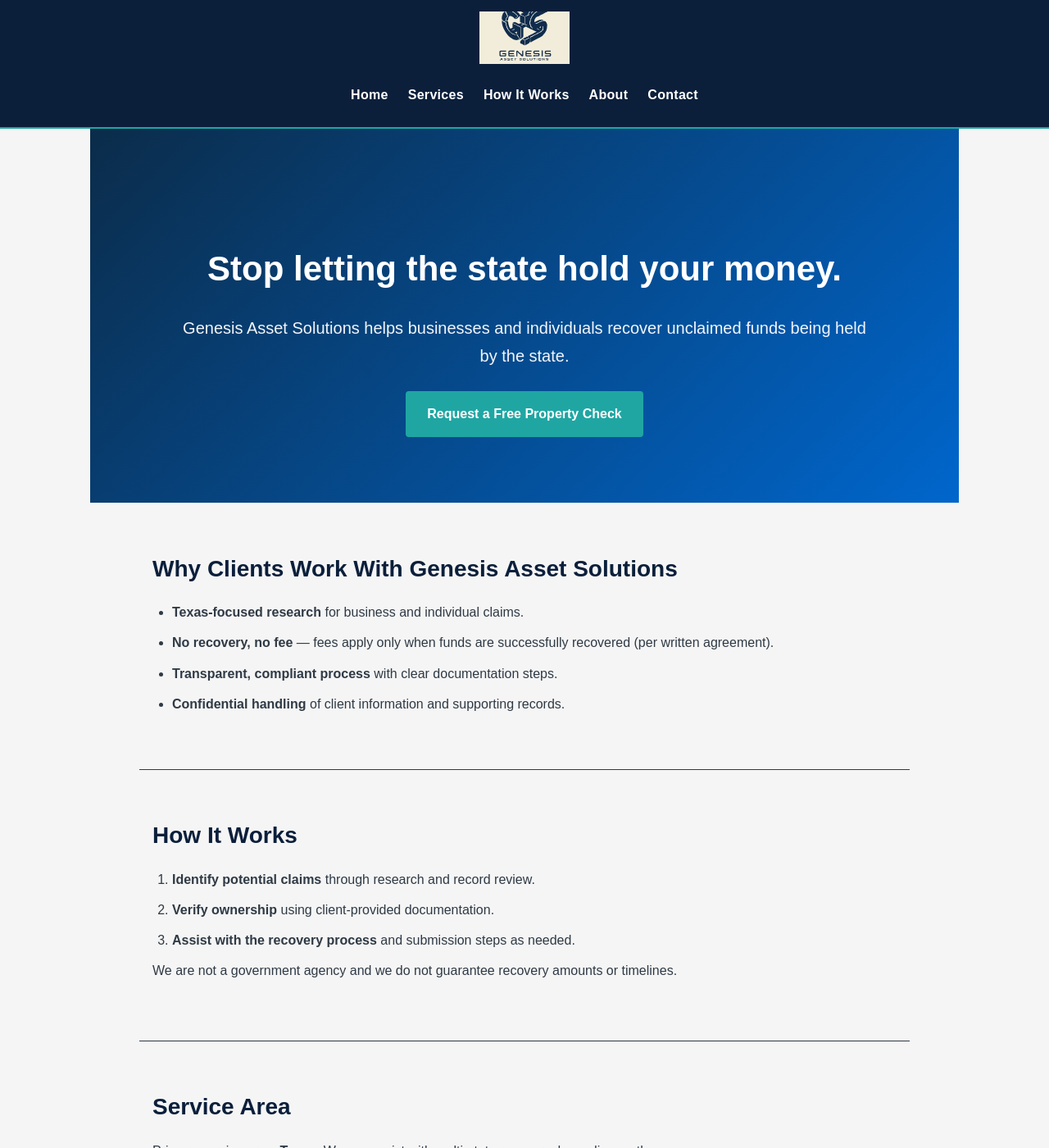
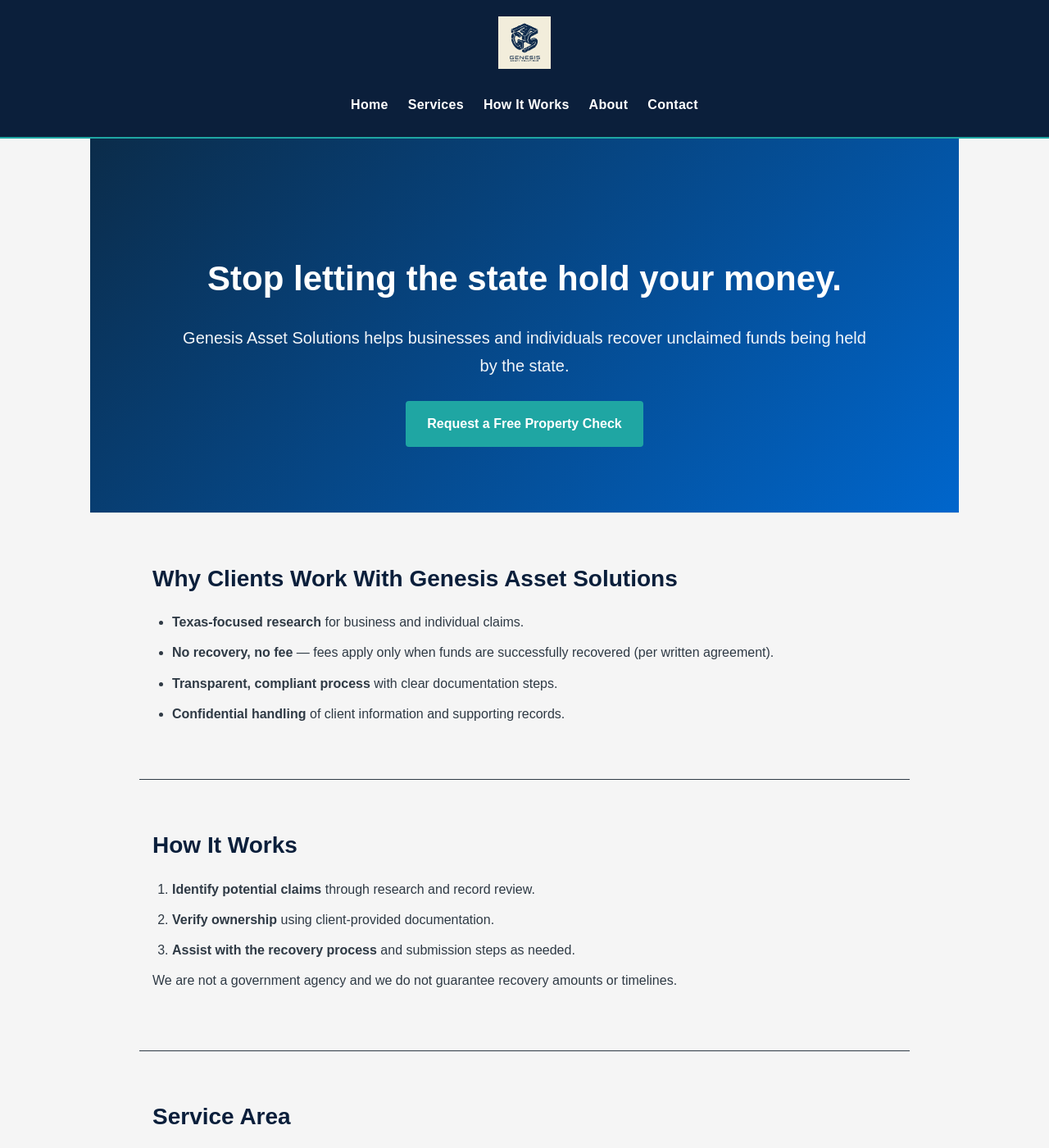
Before and after one commit to ljonezd-beep/genesisassetsolutions-site, a Jekyll site: the page built from index.html, in a window 1280 px wide and 1400 px high. Shown: the whole window at 82% size. Built offline with Jekyll 4.4.1, drawn with Linux system fonts in a browser that asks for light colours.

Commit message:
Fix logo cropping - safe fit

```diff
--- a/assets/css/styles.css
+++ b/assets/css/styles.css
@@ -579,18 +579,25 @@
 .main-nav .btn{
   flex:0 0 auto;
   white-space:nowrap;
-}
-
- /* ===== LOGO VISUAL TRIM ===== */
-.logo-wrap{
-  overflow:hidden;
-  height:64px;
-  display:flex;
-  align-items:center;
-}
-
-.logo{
+}.logo{
   height:110px !important;
   width:auto;
   transform:translateY(-12px);
 }
+
+ /* ===== LOGO SAFE FIT (NO CROP) ===== */
+.logo-wrap{
+  display:flex;
+  align-items:center;
+  justify-content:center;
+  overflow:visible;
+  height:auto;
+}
+
+.logo{
+  height:64px !important;
+  width:auto !important;
+  transform:none !important;
+  object-fit:contain;
+  display:block;
+}
```
